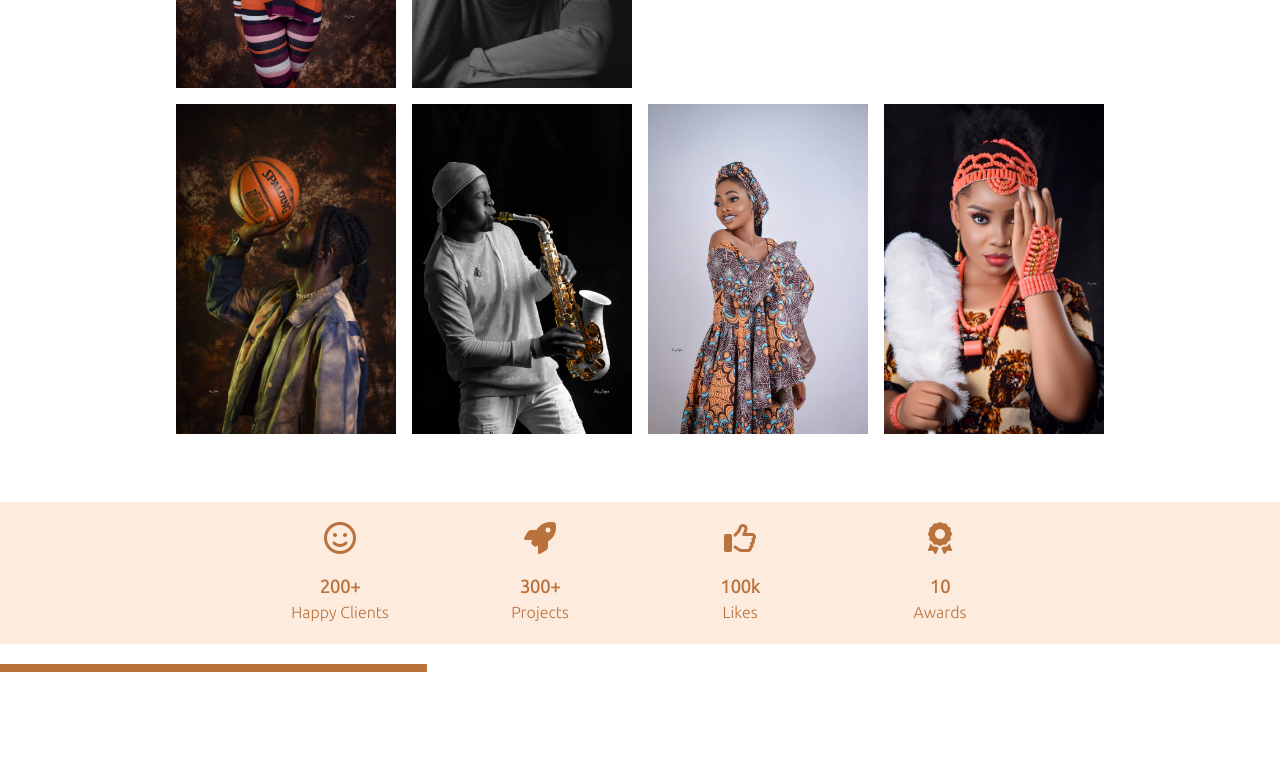
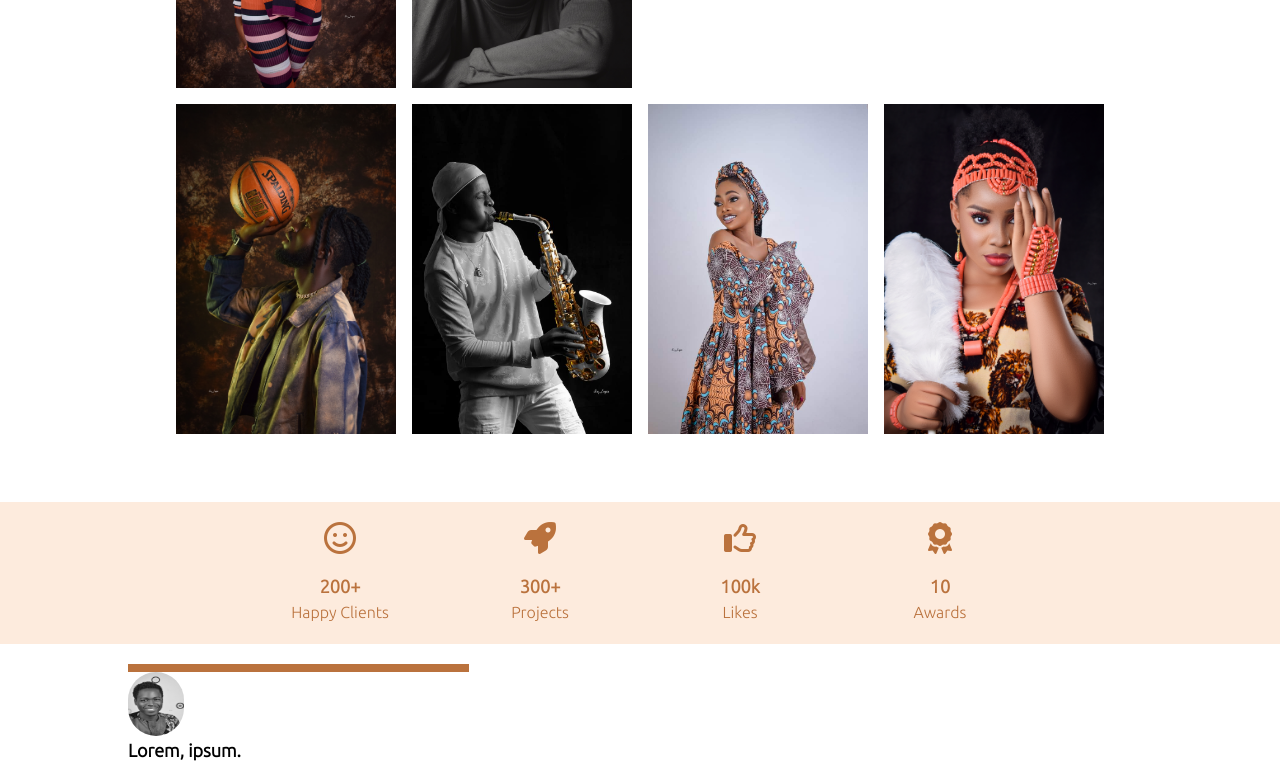
Before and after one commit to BoltUltra/kaz-empiree, a website: page index.html in a window 1280 px wide. Shown: the part 1577-2341 px from the top of the page. Before the commit the page ends 2249 px from the top, so only its background shows below. Drawn offline with Linux system fonts and the light colour scheme; files that its build step writes are made by us from their sources.

Commit message:
Working on testimonials

```diff
--- a/index.html
+++ b/index.html
@@ -195,11 +195,11 @@
             </div>
         </section>
 
-        <div class="testimonials">
+        <div class="testimonials px-32">
             <div class="grid grid-cols-3">
                 <div class="border-t-8 border-t-button">
-
-
+                    <img src="./images/testimonials/mayowa.jpg" alt="" class="rounded-full w-14 h-16">
+                    <h2 class="font-bold text-lg">Lorem, ipsum.</h2>
                 </div>
             </div>
         </div>
```
Also changed, not shown: dist/app.css, images/portrait/mayowa.jpg (added), images/testimonials/mayowa.jpg (added), 1 other file.
